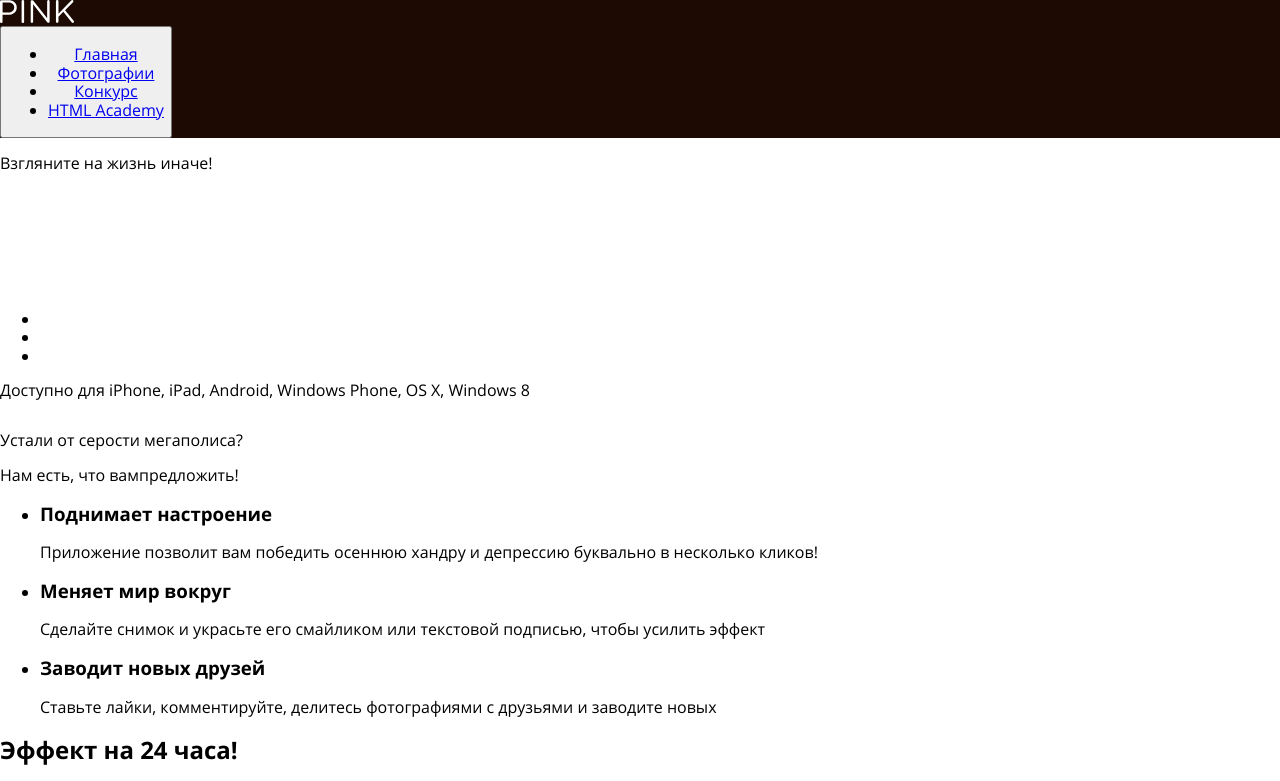
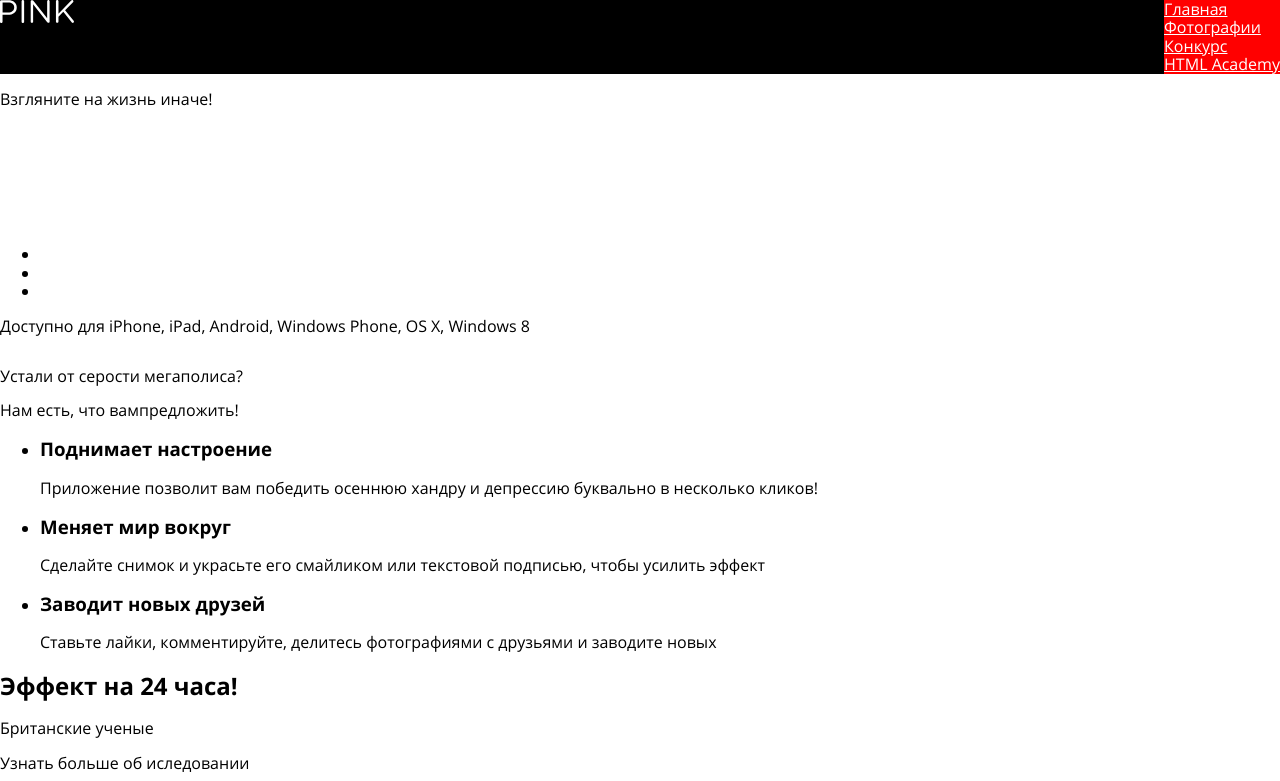
Before and after one commit to Valgaaaf/1418413-pink-21, a website: page source/index.html in a window 1280 px wide. Shown: the top 781 px of the page. Drawn offline with nearby package versions, Linux system fonts and the light colour scheme; files that its build step writes are made by us from their sources; files whose address does not match are found by name.

Commit message:
сетка навигации

```diff
--- a/source/index.html
+++ b/source/index.html
@@ -3,6 +3,7 @@
   <head>
     <meta charset="utf-8">
     <title>HTML Academy: Пинк</title>
+    <meta name="viewport" content="vidth=device-width,initial-scale=1">
     <link rel="preload" href="fonts/opensans.woff2" as="font" type="font/woff2" crossorigin>
     <link rel="preload" href="fonts/opensansbold.woff2" as="font" type="font/woff2" crossorigin>
     <link rel="preload" href="fonts/opensanslight.woff2" as="font" type="font/woff2" crossorigin>
@@ -10,18 +11,20 @@
     <link type="text/css" rel="stylesheet" href="css/style.css">
   </head>
   <body class="page__body">
-  <!Шапка сайта>
-    <header class="page-header"><!Логотип>
-      <a class="peage-header__logo"><img class="page-header__logo-image" width="74" height="23" src="img/logo-pink.svg" alt="Логотип Pink">
+    <!--Шапка сайта-->
+    <header class="page-header">
+      <!--Логотип-->
+      <a class="page-header__logo"><img class="page-header__logo-image" width="74" height="23" src="img/logo-pink.svg" alt="Логотип Pink">
       </a>
-      <!Блок навигации>
+      <!--Блок навигации-->
       <nav class="main-nav">
-      <!Кнопка переключения бургер меню навигации>
+        <!--Кнопка переключения бургер меню навигации-->
         <button class="main-nav__toggle" type="button">
           <span class="visually-hidden">Открыть меню</span>
-          <!Список навигации>
+          <!--Список навигации-->
+        </button>
         <div class="main-nav__wrapper">
-          <!Элементы списка навигации>
+          <!--Элементы списка навигации-->
           <ul class="main-nav__list">
             <li class="main-nav__item main-nav__item--activ">
               <a href="#">Главная</a>
@@ -37,10 +40,9 @@
             </li>
           </ul>
         </div>
-        </button>
       </nav>
     </header>
-    <!Основной контент>
+    <!--Основной контент-->
     <main class="page-main">
       <h1 class="visually-hidden ">Приложение "Pink"</h1>
       <section class="page-content">
--- /dev/null
+++ b/source/less/main-nav.less
@@ -0,0 +1,19 @@
+.main-nav {
+  background-color: red;
+}
+
+.main-nav__list {
+  margin: 0;
+  padding: 0;
+  list-style: none;
+}
+
+.main-nav__list a {
+  color: #ffffff;
+}
+
+@media (min-width: @deskstop-width) {
+  .main-nav__toggle {
+    display: none;
+  }
+}
--- a/source/less/page-content.less
+++ b/source/less/page-content.less
@@ -2,6 +2,7 @@
   display: block;
   overflow: hidden;
 }
+
 .page-content__get-ap {
   background-color: #1d2631;
 }
--- a/source/less/page-header.less
+++ b/source/less/page-header.less
@@ -1,3 +1,9 @@
 .page-header {
-  background-color: #1d0b03;
+  display: flex;
+  justify-content: space-between;
+  background-color: #000000;
 }
+
+.page-header__logo {
+  height: 66px;
+}
--- a/source/less/style.less
+++ b/source/less/style.less
@@ -6,11 +6,16 @@
 @import "page-content";
 @import "fonts.less";
 @import "button.less";
+@import "main-nav";
 
 
-
-
-
+//Viewports
+@tablet-width: 320px;
+@deskstop-width: 660px;
+@mobile-whidth-only: 659px;
 
 //index.html import segment
 @import "get-app";
+
+//css style
+body {background: #ffffff;}
```
Lines whose indentation alone changed are shown as unchanged.
